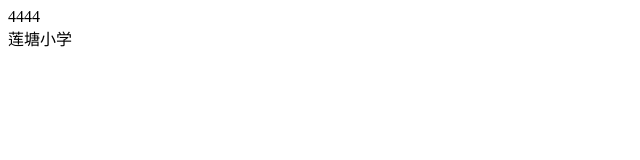
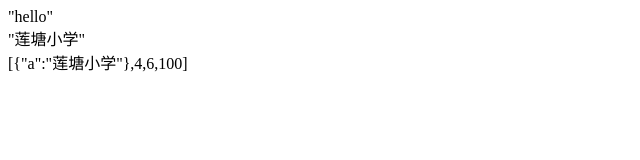
Before and after one commit to lh1215/zhufeng, a website built with webpack: page vue-source/public/index.html in a window 1280 px wide. Shown: the whole page, without its empty margins (0-640 px from the left). Built offline with nearby package versions, Linux system fonts and the light colour scheme.

Commit message:
数组的依赖收集

```diff
--- a/vue-source/public/index.html
+++ b/vue-source/public/index.html
@@ -10,6 +10,7 @@
         <!-- <input type="text" v-model="msg" /> -->
         <div>{{msg}}</div>
         <div>{{school.name}}</div>
+        <div>{{money}}</div>
         <!-- <div>
             <div>学校名字：{{school.name}}</div>
             <div>学校年龄：{{school.age}}</div>
--- a/vue-source/source/vue/observe/array.js
+++ b/vue-source/source/vue/observe/array.js
@@ -41,7 +41,7 @@ methods.forEach(method => {
         }
 
         if (inserted) observeArray(inserted);
-
+        this.__ob__.dep.notify(); // 通知视图更新
         return r;
     }
 })
--- a/vue-source/source/vue/observe/observe.js
+++ b/vue-source/source/vue/observe/observe.js
@@ -3,13 +3,17 @@ import { arrayMethods, observeArray } from './array';
 import Dep from './dep';
 export function defineReactive(data, key, value) { // 定义响应式的数据变化
     // 如果value依旧是object的话，需要递归
-    observe(value);
+    let childOb = observe(value);
     let dep = new Dep(); // 收集依赖 收集的事watcher
     Object.defineProperty(data, key, {
         // 依赖收集
         get() {
             if (Dep.target) {
-                dep.depend();
+                // 我们希望存入的watcher不能重复，如果重复会造成更新时多次渲染
+                dep.depend(); // 他想让dep中可以存watcher，我还希望让这个watcher中也存放dep，实现一个多对多的关系
+                if (childOb) {
+                    childOb.dep.depend(); // 数组也收集了当前渲染的watcher
+                }
             }
             return value;
         },
@@ -24,10 +28,16 @@ export function defineReactive(data, key, value) { // 定义响应式的数据
     })
 }
 class Observe {
-    constructor(data) {
+    constructor(data) { // data是我们刚定义的vm._data
+        // 将用户的数据使用defineProperty重新定义
+        this.dep = new Dep(); // 此 dep 专门为数组而设
+        // 每个对象 包括数组都有一个__ob__属性
+        Object.defineProperty(data, '__ob__', {
+            get: () => this,
+        });
         if (Array.isArray(data)) { // 重写push等方法
             data.__proto__ = arrayMethods; // 把重写的方法赋值给data数组的原型链上
-            observeArray(data);
+            observeArray(data); // 观测数组中的每一项
         } else {
             this.walk(data);
         }
--- a/vue-source/source/vue/util.js
+++ b/vue-source/source/vue/util.js
@@ -12,7 +12,7 @@ export const util = {
             node.expr = node.textContent; // 给节点增加了一个自定义属性，为了方便后续的更新操作
         }
         node.textContent = node.expr.replace(defaultReg, function(...args) {
-            return util.getValue(vm, args[1]);
+            return JSON.stringify(util.getValue(vm, args[1]));
         });
     }
 }
--- a/vue-source/src/index.js
+++ b/vue-source/src/index.js
@@ -20,11 +20,14 @@ const vm = new Vue({
 // vue的特点就是批量更新，防止重复渲染
 
 setTimeout(() => {
-    vm.msg = '你老';
-    vm.msg = '1111'
-    vm.msg = '1111'
-    vm.msg = '1111'
-    vm.msg = '4444'
+    // vm.msg = '你老';
+    // vm.msg = '1111'
+    // vm.msg = '1111'
+    // vm.msg = '1111'
+    // vm.msg = '4444'
+
+    vm.money.push(100); // 数组的依赖收集
+
 }, 1000);
 
 // 什么样的数组会被监测，[0,1,2] observe 不能直接改变数组索引不能被监测到
```
